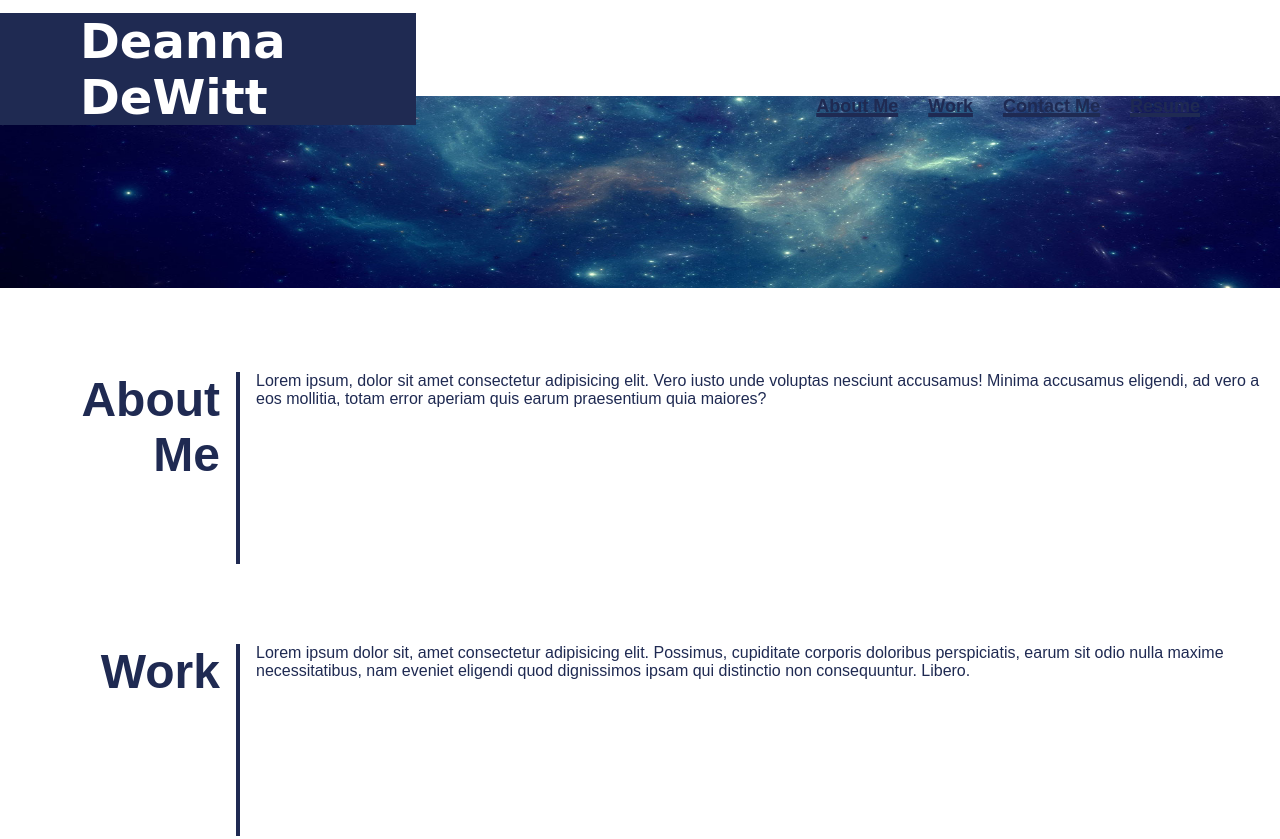
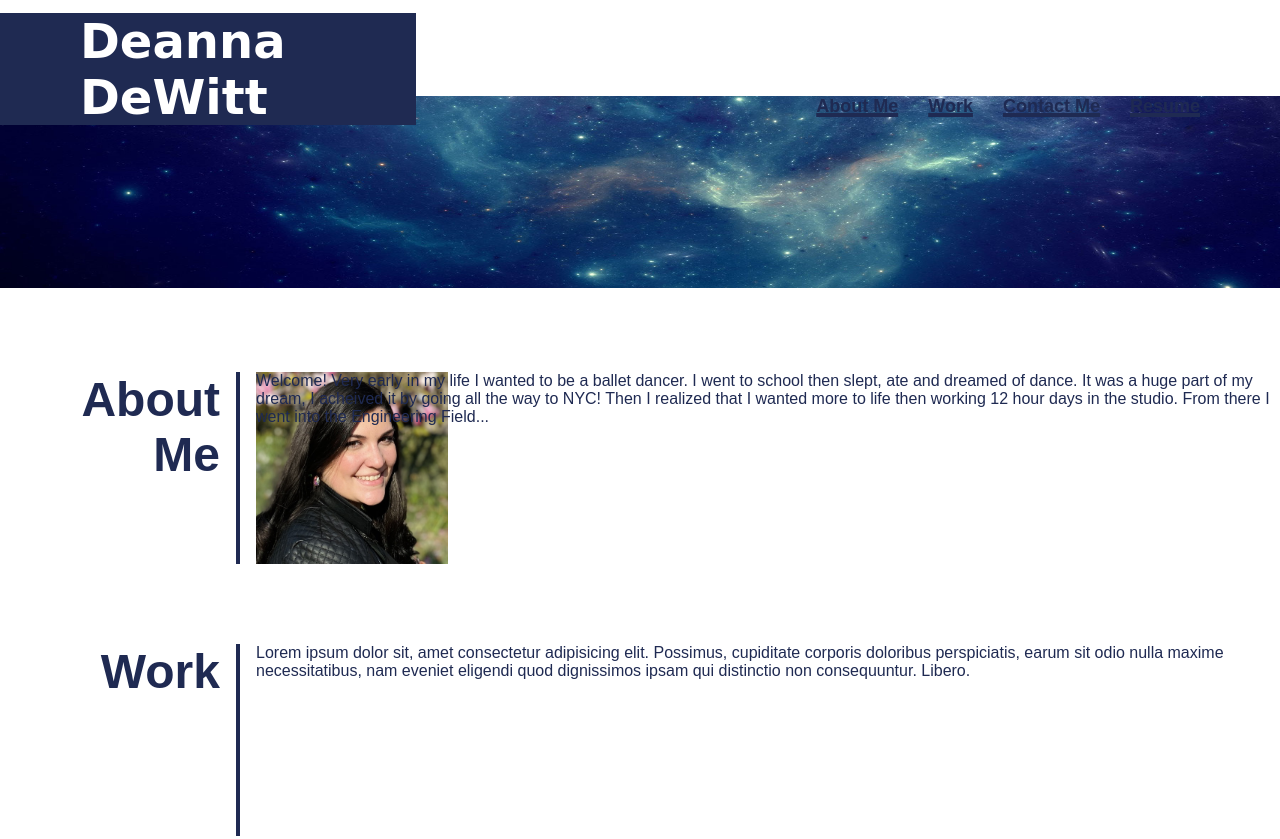
Before and after one commit to deanna-dewitt14/deannas-portfolio, a plain HTML site: page index.html in a window 1280 px wide. Shown: the top 839 px of the page. Drawn offline with Linux system fonts and the light colour scheme; a web font is replaced by a local one.

Commit message:
added headshot img in html and aligned in css

```diff
--- a/assets/css/style.css
+++ b/assets/css/style.css
@@ -83,6 +83,13 @@ main h2 {
 	width: 10rem;
 }
 
+#about-me img {
+	position: absolute;
+    top: 0rem;
+    left: 11rem;
+    height: 12rem;
+}
+
 main p {
 	position: absolute;
 	top: 0px;
--- a/index.html
+++ b/index.html
@@ -30,8 +30,10 @@
 	<main>
 		<section id="about-me">
 		<h2>About Me</h2>
+		<img src="assets/Images/headshot.jpg" alt="Headshot">
 		<p>
-			Lorem ipsum, dolor sit amet consectetur adipisicing elit. Vero iusto unde voluptas nesciunt accusamus! Minima accusamus eligendi, ad vero a eos mollitia, totam error aperiam quis earum praesentium quia maiores?
+			Welcome!
+			Very early in my life I wanted to be a ballet dancer. I went to school then slept, ate and dreamed of dance. It was a huge part of my dream, I acheived it by going all the way to NYC! Then I realized that I wanted more to life then working 12 hour days in the studio. From there I went into the Engineering Field...
 		</p>
 	</section>
 	<section id="work">
```
Also changed, not shown: assets/Images/headshot.jpg (added), 1 other file.
